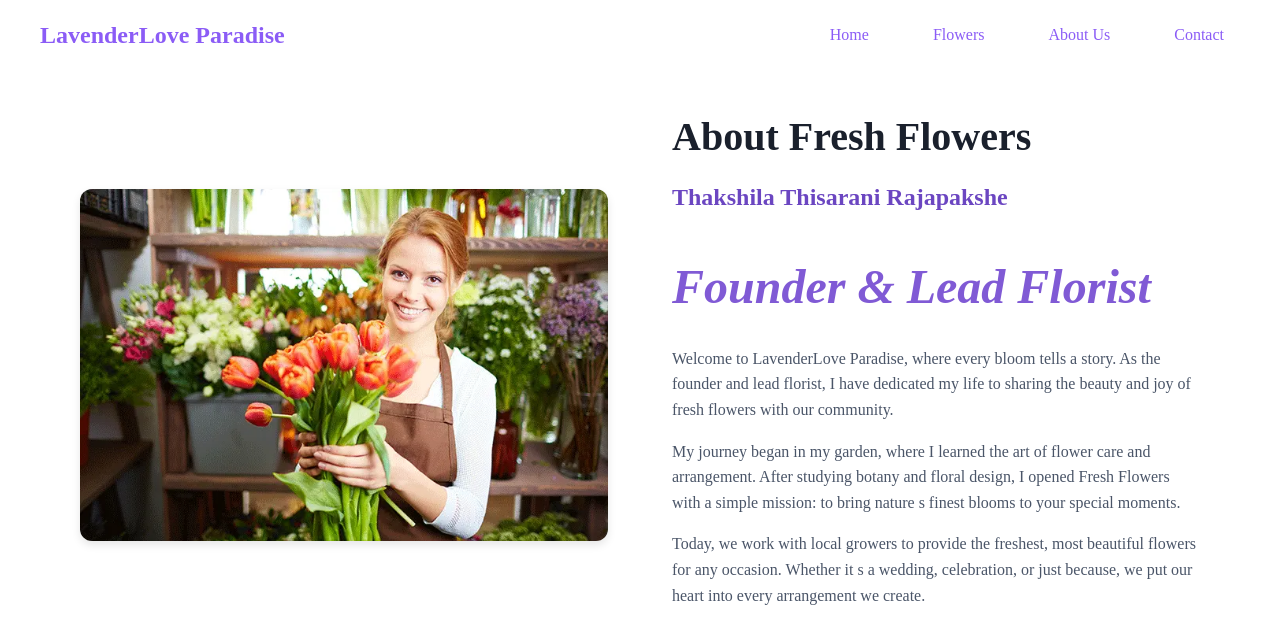
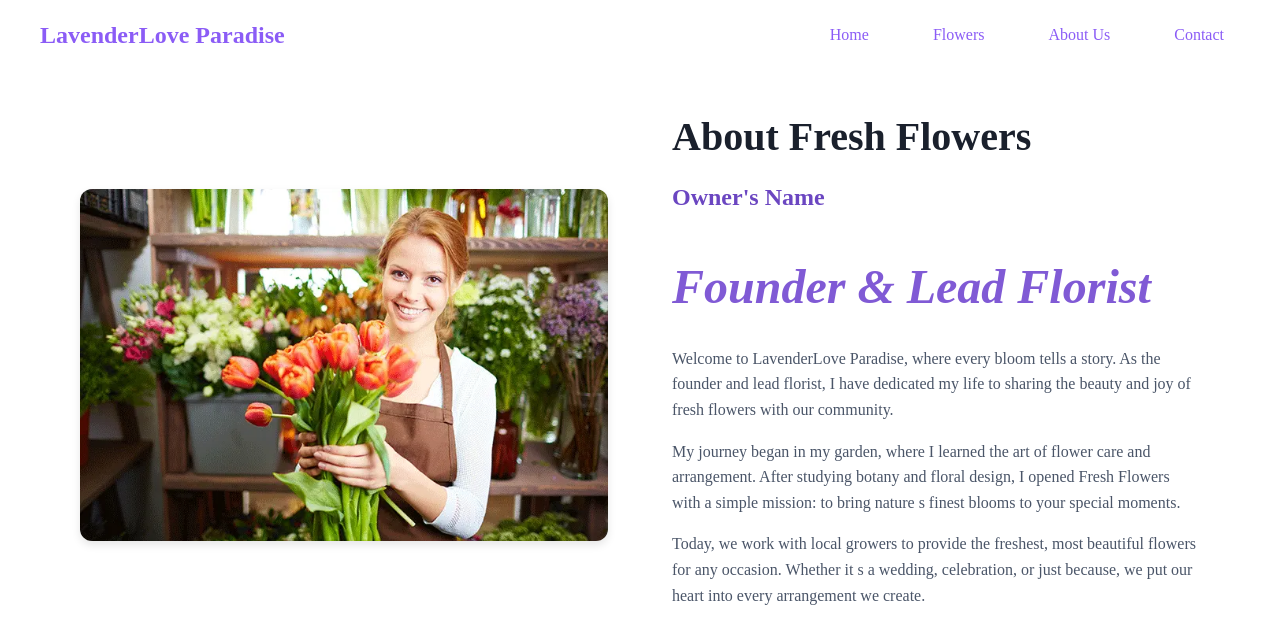
Before and after one commit to Sadeepa11/lavender-love-paradise, a React (Vite) app: page /About in a window 1280 px wide. Shown: the top 644 px of the page. Built offline with nearby package versions, Linux system fonts and the light colour scheme.

Commit message:
Update AboutUs.jsx
Update Owner Details

```diff
--- a/src/viwes/AboutUs.jsx
+++ b/src/viwes/AboutUs.jsx
@@ -17,7 +17,7 @@ const AboutUs = () => {
           <div className="image-container">
             <img
               src= {owner}
-              alt="Thakshila Thisarani Rajapakshe - Owner of Fresh Flowers"
+              alt="Owner's - Owner of Fresh Flowers"
               className="owner-photo"
             />
             {/* <div className="established-badge">
@@ -30,7 +30,7 @@ const AboutUs = () => {
         <div className="about-content">
           <h1 className="heading">About Fresh Flowers</h1>
           <div className="owner-details">
-            <h2 className="owner-name">Thakshila Thisarani Rajapakshe</h2>
+            <h2 className="owner-name">Owner's Name</h2>
             <p className="title">Founder & Lead Florist</p>
           </div>
           <div className="text-content">
```
